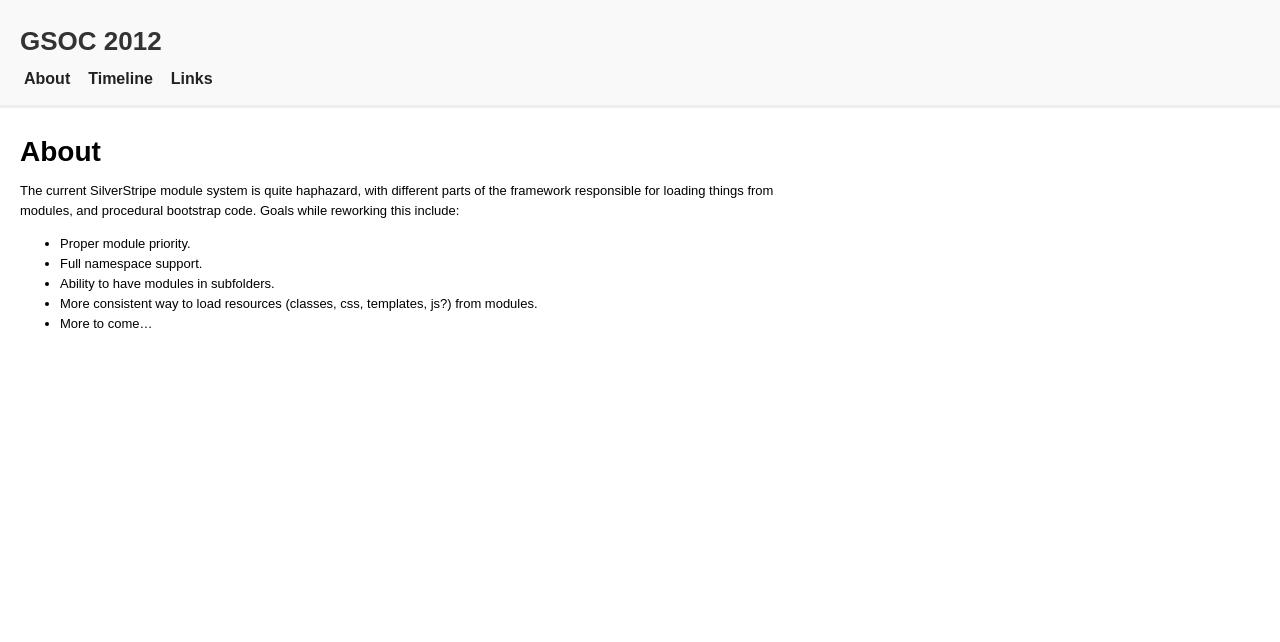
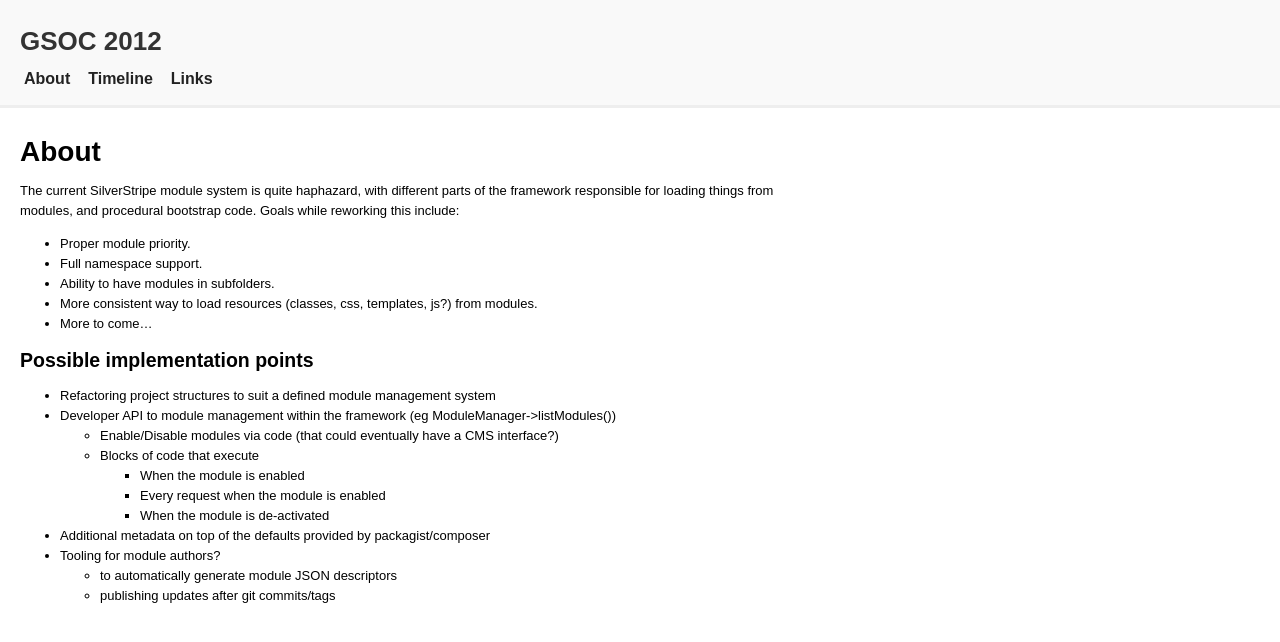
Before and after one commit to ajshort/gsoc, a Jekyll site: the page built from about.md, in a window 1280 px wide. Shown: the top 642 px of the page. Built offline with Jekyll 4.4.1, drawn with Linux system fonts in a browser that asks for light colours.

Commit message:
Added some more implementation thoughts

```diff
--- a/about.md
+++ b/about.md
@@ -15,3 +15,17 @@
 * Ability to have modules in subfolders.
 * More consistent way to load resources (classes, css, templates, js?) from modules.
 * More to come...
+
+## Possible implementation points
+
+* Refactoring project structures to suit a defined module management system
+* Developer API to module management within the framework (eg ModuleManager->listModules())
+  * Enable/Disable modules via code (that could eventually have a CMS interface?)
+  * Blocks of code that execute
+    * When the module is enabled
+    * Every request when the module is enabled
+    * When the module is de-activated
+* Additional metadata on top of the defaults provided by packagist/composer
+* Tooling for module authors?
+  * to automatically generate module JSON descriptors
+  * publishing updates after git commits/tags
```
